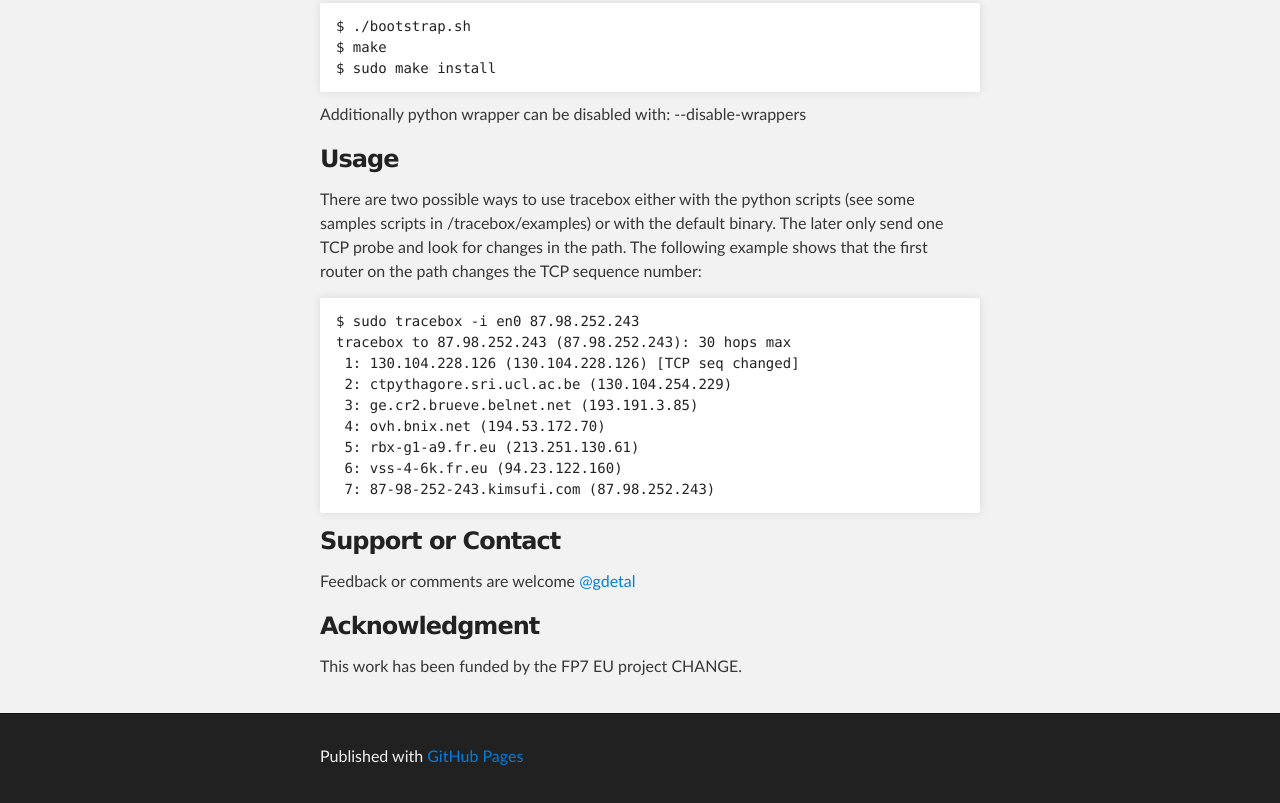
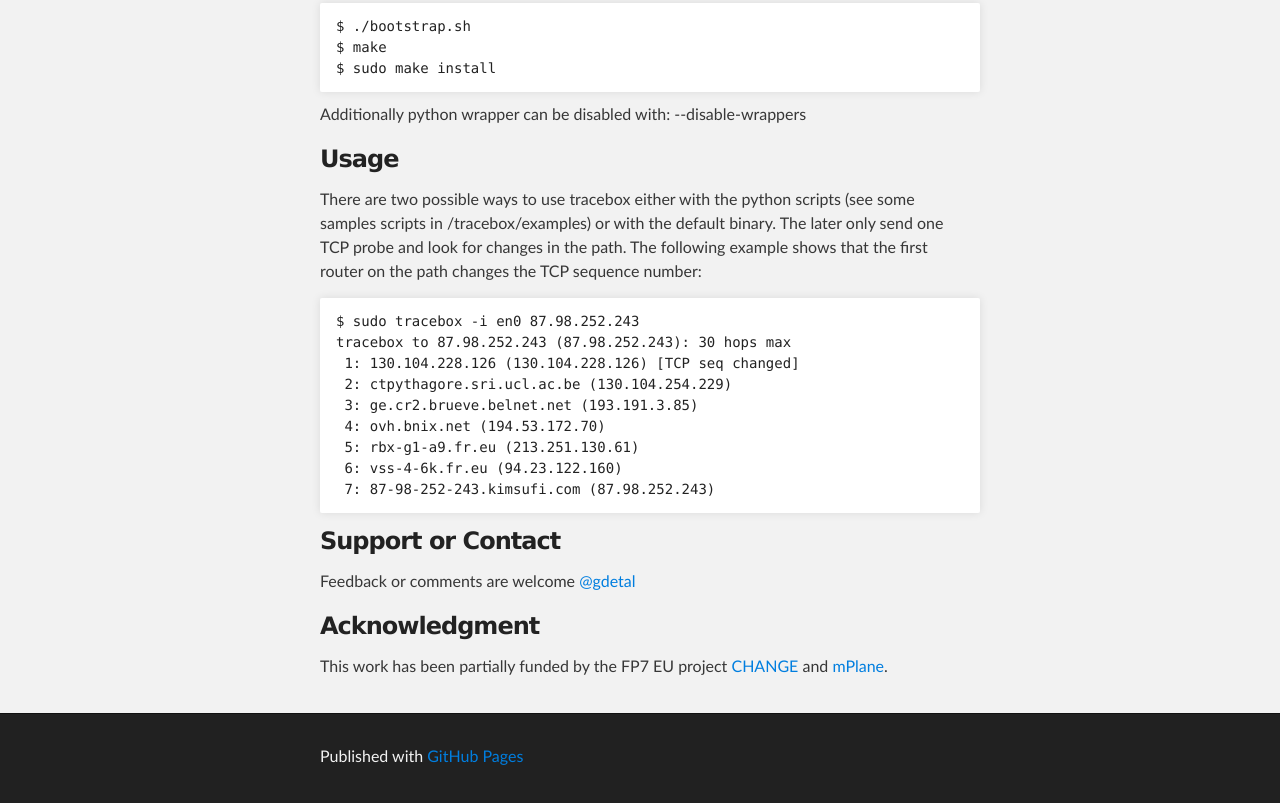
Before and after one commit to tracebox/tracebox.github.io, a plain HTML site: page index.html in a window 1280 px wide. Shown: the part 1030-1833 px from the top of the page. Drawn offline with Linux system fonts and the light colour scheme.

Commit message:
Replace master branch with page content via GitHub

```diff
--- a/index.html
+++ b/index.html
@@ -94,7 +94,7 @@ tracebox to 87.98.252.243 (87.98.252.243): 30 hops max
 
 <h3>Acknowledgment</h3>
 
-<p>This work has been funded by the FP7 EU project CHANGE.</p>
+<p>This work has been partially funded by the FP7 EU project <a href="http://www.change-project.eu/">CHANGE</a> and <a href="http://www.ict-mplane.eu/">mPlane</a>.</p>
       </section>
     </div>
 
```
Also changed, not shown: params.json (+1 -1 lines).
